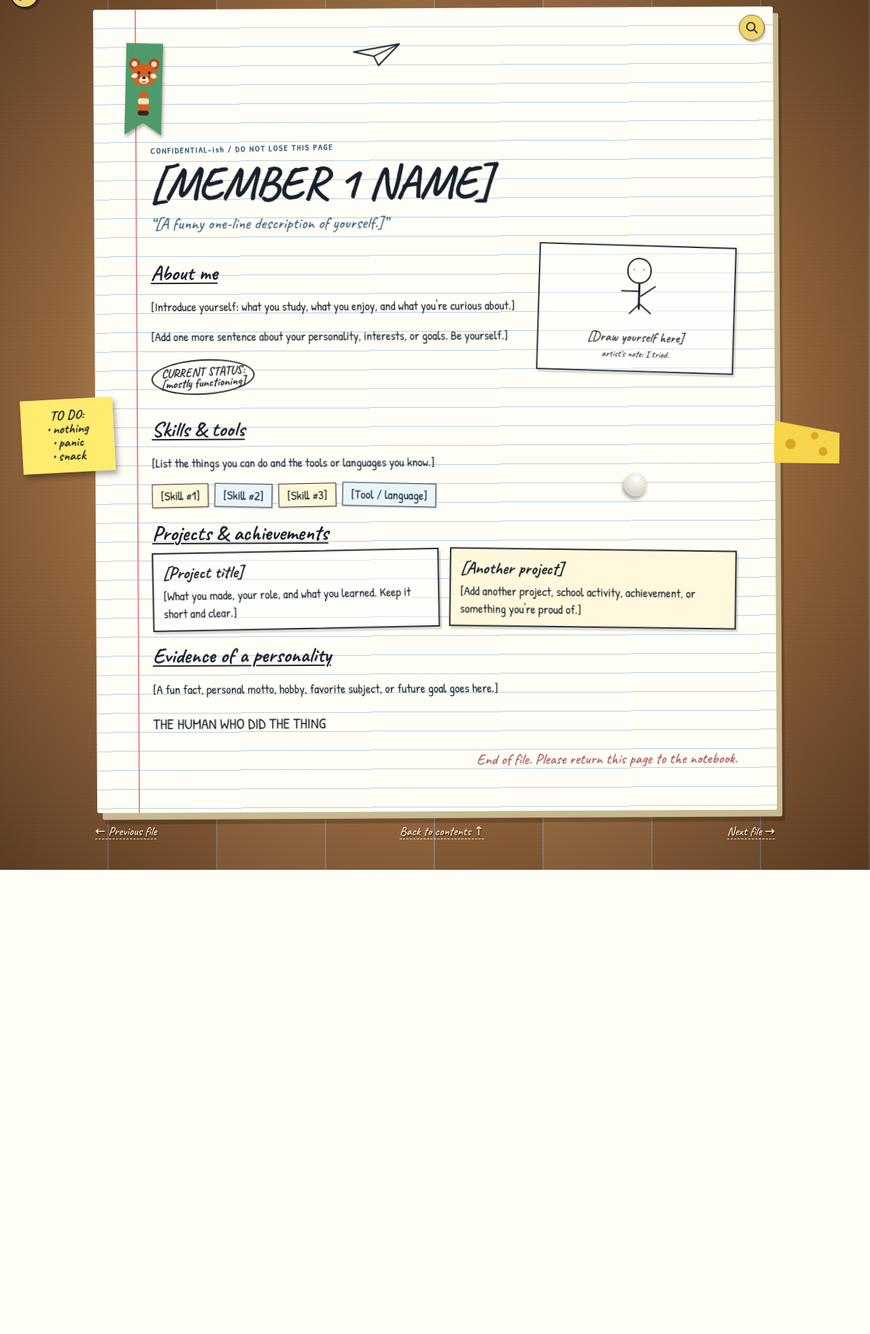
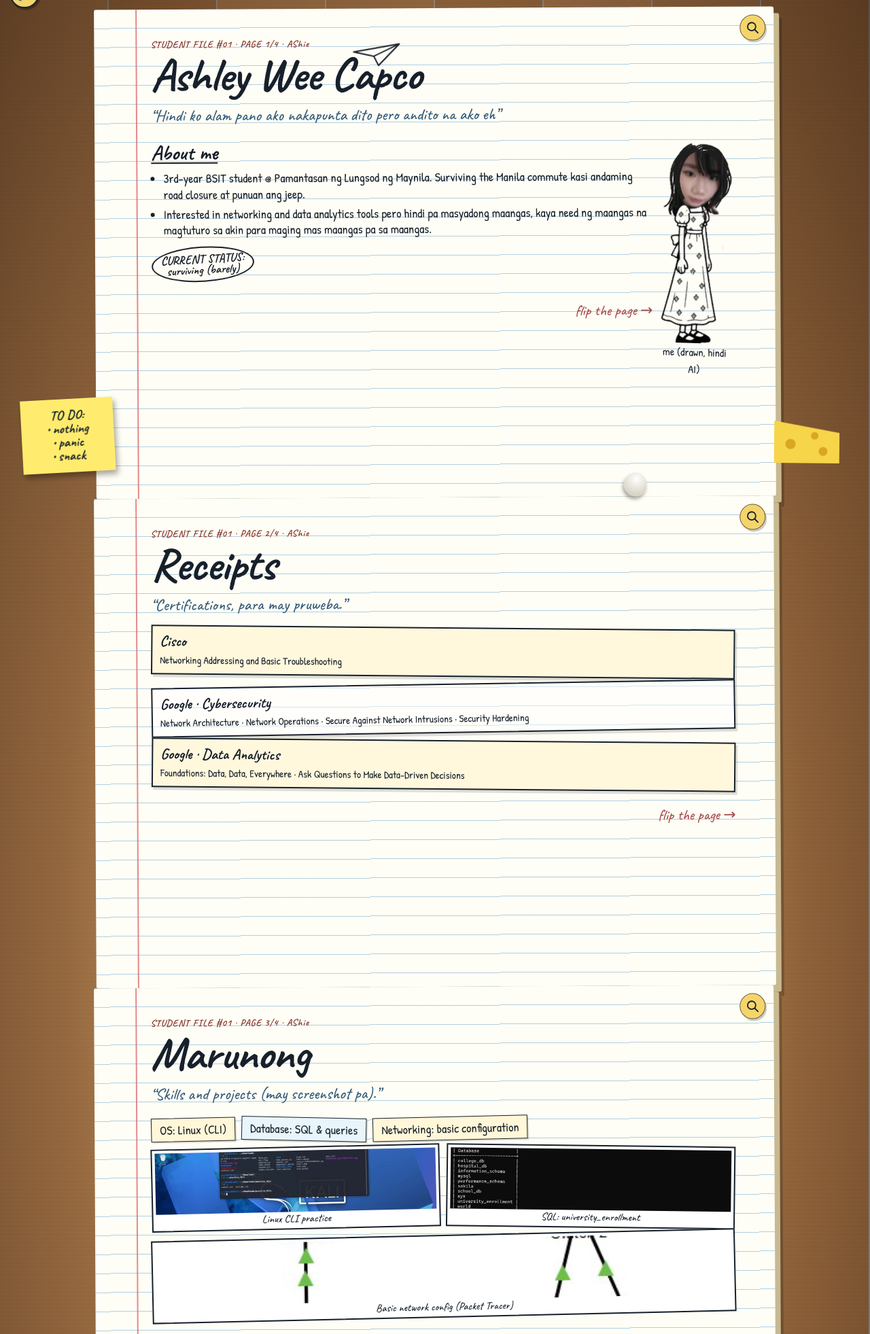
Before and after one commit to ManuPLM/java-student-portfolio, a Spring Boot app: page /member/1 in a window 1280 px wide. Shown: the part 46-2009 px from the top of the page at 68% size. Before the commit the page ends 1326 px from the top, so only its background shows below. Run offline with Spring Boot 4, Linux system fonts and the light colour scheme.

Commit message:
Enhance student diary portfolio
Add member one portfolio assets and improve school-themed interactions and audio ambience.

Co-authored-by: Copilot <223556219+Copilot@users.noreply.github.com>

```diff
--- a/src/main/resources/static/css/wimpy-theme.css
+++ b/src/main/resources/static/css/wimpy-theme.css
@@ -41,3 +41,21 @@
 .mat .fx{position:absolute}.mat .fx.sticky{left:-5%;bottom:-6%}.mat .fx.cheese{right:-3%;bottom:-5%}.mat .fx.ball{left:auto;right:14%;bottom:-4%;animation:rollmat 7s ease-in-out infinite alternate}
 @keyframes rollmat{to{transform:translateX(-140px) rotate(-720deg)}}
 @media(max-width:850px){.mat .fx{display:none}}
+
+/* v3: hanging ribbon bookmarks + member 1 pages */
+.book-scene{padding-bottom:90px}
+.ribbon-rail{position:absolute;left:50%;top:calc(50% + var(--h)/2 - 12px);width:var(--cw);transform:translateX(-50%);display:flex;justify-content:space-evenly;pointer-events:none;z-index:6;transition:width .5s ease}
+.book-scene.is-book-open .ribbon-rail{width:calc(var(--cw)*2)}
+.ribbon{pointer-events:auto;display:block;width:44px;height:128px;transform-origin:top center;animation:swing 4.5s ease-in-out infinite;filter:drop-shadow(2px 5px 3px rgba(0,0,0,.4));transition:margin-top .2s,filter .2s}
+.ribbon:nth-child(2){animation-delay:-1.1s}.ribbon:nth-child(3){animation-delay:-2.2s}.ribbon:nth-child(4){animation-delay:-3.3s}
+.ribbon:hover,.ribbon:focus-visible{animation-play-state:paused;margin-top:12px;filter:drop-shadow(2px 7px 4px rgba(0,0,0,.45));outline:0}
+.ribbon svg{width:100%;height:100%;display:block}
+.member-paper .bookmark{display:none}
+@media(max-width:560px){.ribbon-rail{display:none}}
+.m1-tag{font:700 14px var(--scribble);letter-spacing:1px;color:#8a3b2f;margin:0 0 4px}
+.m1-photo{float:right;width:112px;text-align:center;margin:2px 0 6px 10px;transform:rotate(2deg)}.m1-photo img{width:100%;display:block}.m1-photo span{font-size:16px}
+.m1-list{padding-left:18px;margin:4px 0}.m1-list li{margin:0 0 6px;line-height:1.3}
+.cert{border:2px solid #17202b;background:rgba(255,255,255,.5);padding:8px 11px;margin:10px 0;box-shadow:3px 4px 0 rgba(0,0,0,.13);transform:rotate(-.6deg)}.cert:nth-of-type(even){transform:rotate(.8deg);background:#fff8dd}.cert b{font:700 22px var(--scribble);display:block}.cert span{font-size:15px;line-height:1.3}
+.shots{display:grid;grid-template-columns:1fr 1fr;gap:9px;margin-top:8px}.shots figure{margin:0;border:2px solid #17202b;background:#fff;padding:4px;transform:rotate(-1deg)}.shots figure:nth-child(even){transform:rotate(1deg)}.shots img{width:100%;height:90px;object-fit:cover;display:block}.shots figcaption{font:16px var(--scribble);text-align:center}
+.quest{display:flex;gap:10px;align-items:center;margin:9px 0;border:2px dashed #17202b;padding:7px;background:rgba(255,255,255,.45)}.quest img{width:100px;height:82px;object-fit:contain;border:2px solid #17202b;background:#fff;transform:rotate(-2deg);flex:none}.quest h3{font:700 22px var(--scribble);margin:0}.quest p{margin:0;font-size:14.5px;line-height:1.25}
+.m1-links{display:flex;gap:10px;margin:6px 0 0}.m1-links a{font:700 18px var(--scribble);color:#17202b;background:#f4d56b;border:2px solid #17202b;padding:2px 12px;text-decoration:none;box-shadow:2px 3px 0 rgba(0,0,0,.25);transform:rotate(-1deg)}
--- a/src/main/resources/static/js/wimpy-fx.js
+++ b/src/main/resources/static/js/wimpy-fx.js
@@ -1,14 +1,209 @@
-(()=>{let muted=false,ctx;const K='wk-mute';try{muted=localStorage.getItem(K)==='1'}catch(e){}
-const ac=()=>ctx||(ctx=new(window.AudioContext||window.webkitAudioContext)());
-function noise(d,f0,f1,v){const c=ac(),n=c.sampleRate*d,b=c.createBuffer(1,n,c.sampleRate),a=b.getChannelData(0);for(let i=0;i<n;i++)a[i]=(Math.random()*2-1)*(1-i/n);const s=c.createBufferSource();s.buffer=b;const f=c.createBiquadFilter();f.type='bandpass';f.frequency.setValueAtTime(f0,c.currentTime);f.frequency.exponentialRampToValueAtTime(f1,c.currentTime+d);const g=c.createGain();g.gain.value=v;s.connect(f).connect(g).connect(c.destination);s.start()}
-function tone(f,d,t,v,e){const c=ac(),o=c.createOscillator(),g=c.createGain();o.type=t;o.frequency.setValueAtTime(f,c.currentTime);o.frequency.exponentialRampToValueAtTime(e,c.currentTime+d);g.gain.setValueAtTime(v,c.currentTime);g.gain.exponentialRampToValueAtTime(.001,c.currentTime+d);o.connect(g).connect(c.destination);o.start();o.stop(c.currentTime+d)}
-const sfx={flip:()=>noise(.35,900,3500,.5),open:()=>{tone(110,.3,'sine',.5,50);noise(.7,300,1400,.35)},scratch:()=>noise(.12,2500,4500,.1)};
-const play=n=>{if(muted||(n==='scratch'&&!ctx))return;try{ac().resume();sfx[n]()}catch(e){}};
-document.addEventListener('click',e=>{const t=e.target;if(t.closest('#bookCover'))play('open');else if(t.closest('.member-link,.book-controls button,[data-page-target],.bookmark,.page-nav a'))play('flip')},true);
-document.addEventListener('keydown',e=>{if(e.key==='ArrowLeft'||e.key==='ArrowRight')play('flip')});
-let last=0;document.addEventListener('mouseover',e=>{if(e.target.closest&&e.target.closest('.member-link')&&Date.now()-last>250){last=Date.now();play('scratch')}});
-addEventListener('DOMContentLoaded',()=>{const b=document.body,add=(c,h)=>{const d=document.createElement('div');d.className='fx '+c;d.setAttribute('aria-hidden','true');d.innerHTML=h||'';b.appendChild(d)};
-add('plane',"<svg viewBox='0 0 70 40' fill='#fffef6' stroke='#17202b' stroke-width='2' stroke-linejoin='round'><path d='M2 20L68 3 40 37 32 24z'/><path d='M32 24L68 3' /></svg>");
-add('sticky','TO DO:<br>• nothing<br>• panic<br>• snack');add('cheese');add('ball');
-const t=document.createElement('button');t.className='sound-toggle';t.type='button';const r=()=>{t.textContent=muted?'🔇':'🔊';t.setAttribute('aria-pressed',String(!muted));t.title=muted?'Sound off':'Sound on'};r();
-t.onclick=()=>{muted=!muted;try{localStorage.setItem(K,muted?'1':'0')}catch(e){}r();play('flip')};b.appendChild(t);const s=document.querySelector('.book-scene');if(s){const m=document.createElement('div');m.className='mat';m.setAttribute('aria-hidden','true');document.querySelectorAll('.fx.sticky,.fx.cheese,.fx.ball').forEach(x=>m.appendChild(x));s.prepend(m)}})})();
+(() => {
+  let muted = false;
+  let context;
+  let ambience;
+  const storageKey = 'wk-mute';
+
+  try {
+    muted = localStorage.getItem(storageKey) === '1';
+  } catch (error) {
+    muted = false;
+  }
+
+  const audioContext = () => context
+    || (context = new (window.AudioContext || window.webkitAudioContext)());
+
+  const noise = (duration, startFrequency, endFrequency, volume) => {
+    const audio = audioContext();
+    const buffer = audio.createBuffer(1, audio.sampleRate * duration, audio.sampleRate);
+    const data = buffer.getChannelData(0);
+
+    for (let index = 0; index < data.length; index += 1) {
+      data[index] = (Math.random() * 2 - 1) * (1 - index / data.length);
+    }
+
+    const source = audio.createBufferSource();
+    source.buffer = buffer;
+    const filter = audio.createBiquadFilter();
+    filter.type = 'bandpass';
+    filter.frequency.setValueAtTime(startFrequency, audio.currentTime);
+    filter.frequency.exponentialRampToValueAtTime(endFrequency, audio.currentTime + duration);
+    const gain = audio.createGain();
+    gain.gain.value = volume;
+    source.connect(filter).connect(gain).connect(audio.destination);
+    source.start();
+  };
+
+  const tone = (frequency, duration, type, volume, endFrequency) => {
+    const audio = audioContext();
+    const oscillator = audio.createOscillator();
+    const gain = audio.createGain();
+    oscillator.type = type;
+    oscillator.frequency.setValueAtTime(frequency, audio.currentTime);
+    oscillator.frequency.exponentialRampToValueAtTime(endFrequency, audio.currentTime + duration);
+    gain.gain.setValueAtTime(volume, audio.currentTime);
+    gain.gain.exponentialRampToValueAtTime(0.001, audio.currentTime + duration);
+    oscillator.connect(gain).connect(audio.destination);
+    oscillator.start();
+    oscillator.stop(audio.currentTime + duration);
+  };
+
+  const startAmbience = () => {
+    if (muted || ambience) return;
+    const audio = audioContext();
+    const buffer = audio.createBuffer(1, audio.sampleRate * 3, audio.sampleRate);
+    const data = buffer.getChannelData(0);
+
+    for (let index = 0; index < data.length; index += 1) {
+      data[index] = (Math.random() * 2 - 1) * 0.7;
+    }
+
+    const source = audio.createBufferSource();
+    source.buffer = buffer;
+    source.loop = true;
+    const filter = audio.createBiquadFilter();
+    filter.type = 'lowpass';
+    filter.frequency.value = 720;
+    const gain = audio.createGain();
+    gain.gain.setValueAtTime(0, audio.currentTime);
+    gain.gain.linearRampToValueAtTime(0.022, audio.currentTime + 1.5);
+    source.connect(filter).connect(gain).connect(audio.destination);
+    source.start();
+    ambience = { source, gain };
+  };
+
+  const stopAmbience = () => {
+    if (!ambience) return;
+    const audio = audioContext();
+    const current = ambience;
+    current.gain.gain.cancelScheduledValues(audio.currentTime);
+    current.gain.gain.setTargetAtTime(0, audio.currentTime, 0.08);
+    current.source.stop(audio.currentTime + 0.35);
+    ambience = null;
+  };
+
+  const soundEffects = {
+    flip: () => {
+      noise(0.28, 1400, 4200, 0.16);
+      tone(180, 0.18, 'triangle', 0.04, 90);
+    },
+    open: () => {
+      tone(110, 0.3, 'sine', 0.18, 50);
+      noise(0.55, 500, 1800, 0.13);
+    },
+    scratch: () => noise(0.12, 2500, 4500, 0.06)
+  };
+
+  const play = (name) => {
+    if (muted) return;
+    try {
+      const audio = audioContext();
+      audio.resume();
+      startAmbience();
+      soundEffects[name]();
+    } catch (error) {
+      // Audio is optional and may be unavailable in older browsers.
+    }
+  };
+
+  document.addEventListener('click', (event) => {
+    const target = event.target;
+    if (target.closest('#bookCover')) {
+      play('open');
+    } else if (target.closest('.member-link,.book-controls button,[data-page-target],.bookmark,.ribbon,.page-nav a')) {
+      play('flip');
+    }
+  }, true);
+
+  document.addEventListener('keydown', (event) => {
+    if (event.key === 'ArrowLeft' || event.key === 'ArrowRight') play('flip');
+  });
+
+  let lastScratch = 0;
+  document.addEventListener('mouseover', (event) => {
+    if (event.target.closest && event.target.closest('.member-link')
+      && Date.now() - lastScratch > 250) {
+      lastScratch = Date.now();
+      play('scratch');
+    }
+  });
+
+  addEventListener('DOMContentLoaded', () => {
+    const body = document.body;
+    const addEffect = (className, html = '') => {
+      const element = document.createElement('div');
+      element.className = `fx ${className}`;
+      element.setAttribute('aria-hidden', 'true');
+      element.innerHTML = html;
+      body.appendChild(element);
+    };
+
+    addEffect('plane', "<svg viewBox='0 0 70 40' fill='#fffef6' stroke='#17202b' stroke-width='2' stroke-linejoin='round'><path d='M2 20L68 3 40 37 32 24z'/><path d='M32 24L68 3' /></svg>");
+    addEffect('sticky', 'TO DO:<br>• nothing<br>• panic<br>• snack');
+    addEffect('cheese');
+    addEffect('ball');
+
+    const toggle = document.createElement('button');
+    toggle.className = 'sound-toggle';
+    toggle.type = 'button';
+    const updateToggle = () => {
+      toggle.textContent = muted ? '🔇' : '🔊';
+      toggle.setAttribute('aria-pressed', String(!muted));
+      toggle.setAttribute('aria-label', muted ? 'Turn school sounds on' : 'Turn school sounds off');
+      toggle.title = muted ? 'School sounds off' : 'School sounds on';
+    };
+    updateToggle();
+    toggle.onclick = () => {
+      muted = !muted;
+      try {
+        localStorage.setItem(storageKey, muted ? '1' : '0');
+      } catch (error) {
+        // Audio preferences do not affect page functionality.
+      }
+      if (muted) stopAmbience();
+      updateToggle();
+      if (!muted) play('open');
+    };
+    body.appendChild(toggle);
+    document.addEventListener('visibilitychange', () => {
+      if (document.hidden) stopAmbience();
+      else if (!muted && context) startAmbience();
+    });
+
+    const scene = document.querySelector('.book-scene');
+    if (scene) {
+      const mat = document.createElement('div');
+      mat.className = 'mat';
+      mat.setAttribute('aria-hidden', 'true');
+      document.querySelectorAll('.fx.sticky,.fx.cheese,.fx.ball')
+        .forEach((element) => mat.appendChild(element));
+      scene.prepend(mat);
+    }
+  });
+})();
+
+(() => {
+  document.addEventListener('click', (event) => {
+    if (event.target.closest('.paper-page a[target=_blank]')) event.stopPropagation();
+  }, true);
+
+  document.addEventListener('click', (event) => {
+    const ribbon = event.target.closest('.ribbon');
+    if (!ribbon) return;
+    event.preventDefault();
+    const book = document.getElementById('portfolioBook');
+    const cover = document.getElementById('bookCover');
+    if (!book || !cover) return;
+
+    const go = () => {
+      const link = document.querySelector(`.member-link[data-page-target="${ribbon.dataset.go}"]`);
+      if (link) link.click();
+    };
+
+    if (book.classList.contains('is-open')) go();
+    else {
+      cover.click();
+      setTimeout(go, 450);
+    }
+  });
+})();
--- a/src/main/resources/templates/members/member1.html
+++ b/src/main/resources/templates/members/member1.html
@@ -4,14 +4,21 @@
 <link rel="preconnect" href="https://fonts.googleapis.com"><link rel="preconnect" href="https://fonts.gstatic.com" crossorigin><link href="https://fonts.googleapis.com/css2?family=Architects+Daughter&family=Caveat:wght@500;600;700&family=Patrick+Hand&display=swap" rel="stylesheet"><link rel="stylesheet" th:href="@{/css/wimpy-style.css}"><link rel="stylesheet" th:href="@{/css/page-preview.css}"><link rel="stylesheet" th:href="@{/css/wimpy-theme.css}"><script th:src="@{/js/book-flip.js}" defer></script><script th:src="@{/js/wimpy-fx.js}" defer></script></head>
 <body class="desk-page member-page"><main class="member-wrap">
 <nav class="page-nav"><a th:href="@{/?open=true}">← Back to diary</a><span>STUDENT FILE #01 · TOP SECRET (NOT REALLY)</span><a th:href="@{/member/2}">Next file →</a></nav>
-<article class="member-paper" th:fragment="memberContent"><div class="bookmark" aria-hidden="true"><svg viewBox="0 0 60 150"><path d="M0 0h60v150l-30-20L0 150z" fill="#4f9a6b"/><circle cx="14" cy="34" r="9" fill="#b9461c"/><circle cx="14" cy="34" r="4.5" fill="#f6e3c4"/><circle cx="46" cy="34" r="9" fill="#b9461c"/><circle cx="46" cy="34" r="4.5" fill="#f6e3c4"/><ellipse cx="30" cy="52" rx="21" ry="18" fill="#d4601f"/><path d="M9 55q4-10 11-3q-3 9-11 3zM51 55q-4-10-11-3q3 9 11 3z" fill="#fff4e0"/><ellipse cx="30" cy="60" rx="8" ry="6" fill="#fff4e0"/><ellipse cx="30" cy="56.5" rx="3" ry="2.2" fill="#2a1a14"/><circle cx="21.5" cy="48" r="2.3" fill="#2a1a14"/><circle cx="38.5" cy="48" r="2.3" fill="#2a1a14"/><path d="M21.5 50q-1 5 1 8M38.5 50q1 5-1 8M27 62q3 3 6 0" stroke="#6b2a10" stroke-width="1.4" fill="none" stroke-linecap="round"/><rect x="22" y="80" width="16" height="10" rx="4" fill="#d4601f"/><rect x="21" y="90" width="18" height="10" rx="4" fill="#f6e3c4"/><rect x="20" y="100" width="20" height="10" rx="4" fill="#d4601f"/><rect x="21" y="110" width="18" height="8" rx="4" fill="#3a2218"/></svg></div><p class="scribble-label">CONFIDENTIAL-ish / DO NOT LOSE THIS PAGE</p>
-<!-- Replace the bracketed prompts with your real information. -->
-<h1>[MEMBER 1 NAME]</h1><p class="member-tagline">“[A funny one-line description of yourself.]”</p>
-<div class="profile-grid"><section><h2>About me</h2><p>[Introduce yourself: what you study, what you enjoy, and what you're curious about.]</p><p>[Add one more sentence about your personality, interests, or goals. Be yourself.]</p><div class="scribble-bubble" style="position:relative;display:inline-block;right:auto;top:auto;margin:3px 0 12px;transform:rotate(-3deg)">CURRENT STATUS:<br>[mostly functioning]</div></section>
-<aside class="sketch-card"><div class="doodle-person" aria-hidden="true"><span class="head"></span><span class="body"></span><span class="arm left"></span><span class="arm right"></span><span class="leg left"></span><span class="leg right"></span></div><p class="handwritten">[Draw yourself here]</p><p style="font-size:14px">artist's note: I tried.</p></aside></div>
-<section><h2>Skills & tools</h2><p>[List the things you can do and the tools or languages you know.]</p><ul class="scribble-list"><li>[Skill #1]</li><li>[Skill #2]</li><li>[Skill #3]</li><li>[Tool / language]</li></ul></section>
-<section><h2>Projects & achievements</h2><div class="project-grid"><div class="project-note"><h3>[Project title]</h3><p>[What you made, your role, and what you learned. Keep it short and clear.]</p></div><div class="project-note"><h3>[Another project]</h3><p>[Add another project, school activity, achievement, or something you're proud of.]</p></div></div></section>
-<section><h2>Evidence of a personality</h2><p>[A fun fact, personal motto, hobby, favorite subject, or future goal goes here.]</p><p class="handwritten" style="font-size:22px">THE HUMAN WHO DID THE THING</p></section>
-<p class="signature">End of file. Please return this page to the notebook.</p></article>
+<article class="member-paper" th:fragment="memberContent"><p class="m1-tag">STUDENT FILE #01 · PAGE 1/4 · AShie</p><h1>Ashley Wee Capco</h1><p class="member-tagline">“Hindi ko alam pano ako nakapunta dito pero andito na ako eh”</p>
+<div class="m1-photo"><img th:src="@{/images/m1-character.png}" alt="Drawing of Ashley"><span class="handwritten">me (drawn, hindi AI)</span></div>
+<h2>About me</h2><ul class="m1-list"><li>3rd-year BSIT student @ Pamantasan ng Lungsod ng Maynila. Surviving the Manila commute kasi andaming road closure at punuan ang jeep.</li><li>Interested in networking and data analytics tools pero hindi pa masyadong maangas, kaya need ng maangas na magtuturo sa akin para maging mas maangas pa sa maangas.</li></ul>
+<div class="scribble-bubble" style="position:relative;display:inline-block;right:auto;top:auto;margin:6px 0;transform:rotate(-3deg)">CURRENT STATUS:<br>surviving (barely)</div><p class="signature">flip the page →</p></article>
+<article class="member-paper" th:fragment="page2"><p class="m1-tag">STUDENT FILE #01 · PAGE 2/4 · AShie</p><h1>Receipts</h1><p class="member-tagline">“Certifications, para may pruweba.”</p>
+<div class="cert"><b>Cisco</b><span>Networking Addressing and Basic Troubleshooting</span></div>
+<div class="cert"><b>Google · Cybersecurity</b><span>Network Architecture · Network Operations · Secure Against Network Intrusions · Security Hardening</span></div>
+<div class="cert"><b>Google · Data Analytics</b><span>Foundations: Data, Data, Everywhere · Ask Questions to Make Data-Driven Decisions</span></div><p class="signature">flip the page →</p></article>
+<article class="member-paper" th:fragment="page3"><p class="m1-tag">STUDENT FILE #01 · PAGE 3/4 · AShie</p><h1>Marunong</h1><p class="member-tagline">“Skills and projects (may screenshot pa).”</p>
+<ul class="scribble-list"><li>OS: Linux (CLI)</li><li>Database: SQL &amp; queries</li><li>Networking: basic configuration</li></ul>
+<div class="shots"><figure><img th:src="@{/images/m1-kali.jpg}" alt="Kali Linux terminal"><figcaption>Linux CLI practice</figcaption></figure><figure><img th:src="@{/images/m1-sql.jpg}" alt="MySQL shell"><figcaption>SQL: university_enrollment</figcaption></figure><figure style="grid-column:span 2"><img th:src="@{/images/m1-network.jpg}" alt="Packet Tracer network"><figcaption>Basic network config (Packet Tracer)</figcaption></figure></div><p class="signature">flip the page →</p></article>
+<article class="member-paper" th:fragment="page4"><p class="m1-tag">STUDENT FILE #01 · PAGE 4/4 · AShie</p><h1>Side quests</h1><p class="member-tagline">“Optional daw pero mas masipag pa ako dito.”</p>
+<div class="quest"><img th:src="@{/images/m1-panda.jpg}" alt="Red panda plushies"><div><h3>Red panda caretaker</h3><p>Full-time caretaker of my red panda stuffed toys. No feeding required.</p></div></div>
+<div class="quest"><img th:src="@{/images/m1-cat.jpg}" alt="Cat art commission"><div><h3>Digital artist</h3><p>Hindi AI, promise. Art commissions available.</p></div></div>
+<div class="quest"><img th:src="@{/images/m1-hair.png}" alt="This is fine"><div><h3>Magkulay ng buhok</h3><p>Hair color changes whenever life changes.</p></div></div>
+<p class="m1-links"><a href="https://www.linkedin.com/in/ashley-wee-a5224a391/" target="_blank" rel="noopener">LinkedIn ↗</a> <a href="https://www.instagram.com/red.pandashie" target="_blank" rel="noopener">Instagram ↗</a></p><p class="signature">End of file. Please return this page to the notebook.</p></article>
 <nav class="page-nav bottom-nav"><a th:href="@{/member/4}">← Previous file</a><a th:href="@{/?open=true}">Back to contents ↑</a><a th:href="@{/member/2}">Next file →</a></nav>
 </main></body></html>
```
Also changed, not shown: src/main/resources/static/images/m1-cat.jpg (added), src/main/resources/static/images/m1-character.png (added), src/main/resources/static/images/m1-hair.png (added), src/main/resources/static/images/m1-kali.jpg (added), src/main/resources/static/images/m1-network.jpg (added), src/main/resources/static/images/m1-panda.jpg (added), src/main/resources/static/images/m1-sql.jpg (added).
